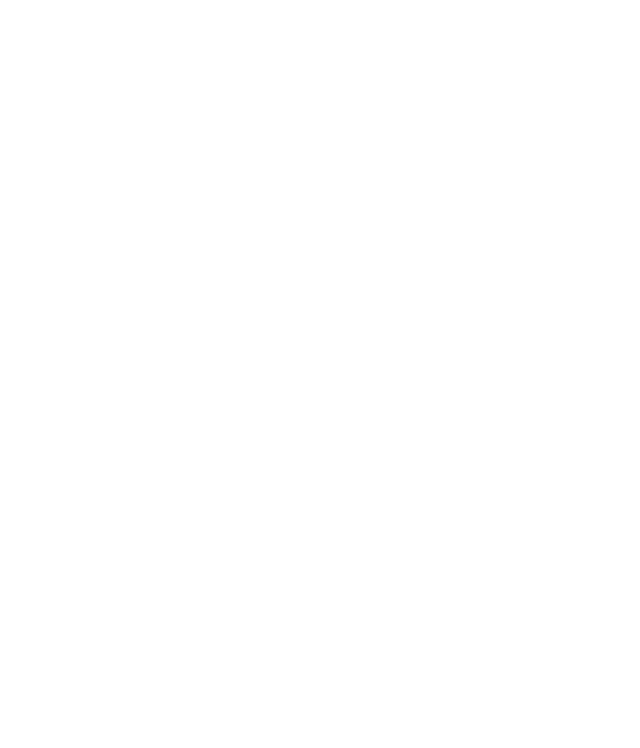
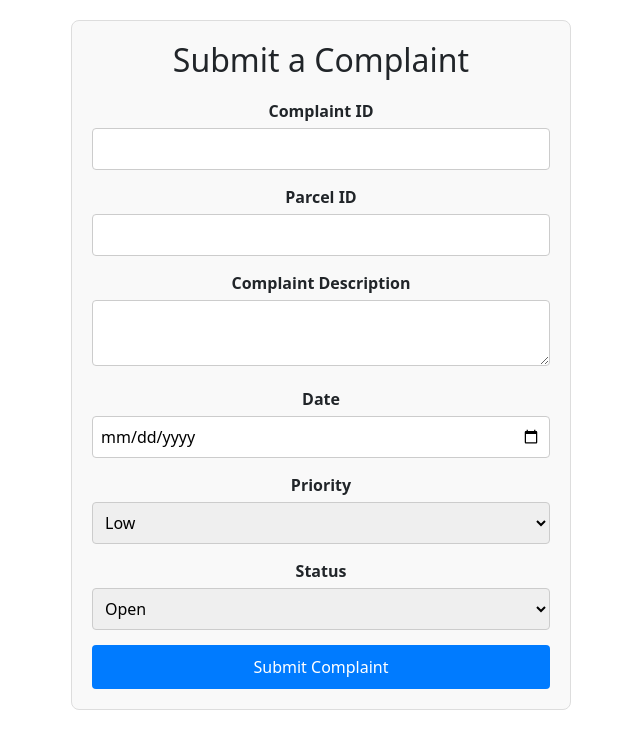
Before and after one commit to Chamalka1/Railtracer-FE, a React (Create React App) app: page /WhComplains in a window 1280 px wide. Before the commit this address had no page. Shown: the top 748 px of the page, without its empty margins (319-959 px from the left). Built offline with nearby package versions, Linux system fonts and the light colour scheme.

Commit message:
Warehouse features

```diff
--- a/src/App.js
+++ b/src/App.js
@@ -7,6 +7,7 @@
 import  Whparcelsort from './pages/Whparcelsort/Whparcelsort';
 import ReportGeneration from './pages/ReportsGeneration/ReportsGeneration';
 import ReportsGeneration from './pages/ReportsGeneration/ReportsGeneration';
+import WhComplains from './pages/WhComplains/WhComplains';
 
 
 function App() {
@@ -19,6 +20,7 @@
     <Route path='/WarehouseDashboard' element={<WarehouseDashboard/>} />
     <Route path='/Whparcelsort' element={<Whparcelsort/>} />
     <Route path='/ReportsGeneration' element={<ReportsGeneration/>} />
+    <Route path='/WhComplains' element={<WhComplains/>} />
 
 
 
--- a/src/pages/ReportsGeneration/ReportsGeneration.jsx
+++ b/src/pages/ReportsGeneration/ReportsGeneration.jsx
@@ -1,7 +1,7 @@
 import React from 'react';
 import './ReportsGeneration.css';
 
-const ReportPage = () => {
+const ReportsGeneration = () => {
   return (
     <div className="report-page">
       <h1>Parcel Sorting Report</h1>
@@ -14,9 +14,7 @@
           <input type="date" id="dateTo" name="to" />
         </div>
 
-        <div className="filter-item">
-          <button className="generate-btn">Generate Report</button>
-        </div>
+
       </div>
 
       {/* Report Table */}
@@ -65,12 +63,12 @@
       </div>
 
       {/* Action Buttons */}
-      <div className="actions">
-        <button className="export-btn">Export to PDF</button>
-        {/* More export buttons as needed */}
+      <div className="filter-item">
+          <button className="generate-btn">Generate Report</button>
+        </div>
       </div>
-    </div>
+
   );
 };
 
-export default ReportPage;
+export default ReportsGeneration;
--- /dev/null
+++ b/src/pages/WhComplains/WhComplains.css
@@ -0,0 +1,48 @@
+.complaint-form-container {
+    max-width: 500px;
+    margin: 20px auto;
+    padding: 20px;
+    border: 1px solid #ddd;
+    border-radius: 8px;
+    background-color: #f9f9f9;
+  }
+
+  .complaint-form-container h2 {
+    text-align: center;
+    margin-bottom: 20px;
+  }
+
+  .form-group {
+    margin-bottom: 15px;
+  }
+
+  .form-group label {
+    display: block;
+    font-weight: bold;
+  }
+
+  .form-group input,
+  .form-group textarea,
+  .form-group select {
+    width: 100%;
+    padding: 8px;
+    margin-top: 5px;
+    border: 1px solid #ccc;
+    border-radius: 4px;
+  }
+
+  .submit-btn {
+    display: block;
+    width: 100%;
+    padding: 10px;
+    background-color: #007bff;
+    color: white;
+    border: none;
+    border-radius: 4px;
+    font-size: 16px;
+    cursor: pointer;
+  }
+
+  .submit-btn:hover {
+    background-color: #0056b3;
+  }
--- /dev/null
+++ b/src/pages/WhComplains/WhComplains.jsx
@@ -0,0 +1,52 @@
+import React from "react";
+import './WhComplains.css';
+
+export const WhComplains = () => {
+    return(
+        <div className="complaint-form-container">
+      <h2>Submit a Complaint</h2>
+      <form>
+        <div className="form-group">
+          <label htmlFor="complaintID">Complaint ID</label>
+          <input type="text" id="complaintID" required />
+        </div>
+
+        <div className="form-group">
+          <label htmlFor="parcelID">Parcel ID</label>
+          <input type="text" id="parcelID" required />
+        </div>
+
+        <div className="form-group">
+          <label htmlFor="description">Complaint Description</label>
+          <textarea id="description" required />
+        </div>
+
+        <div className="form-group">
+          <label htmlFor="date">Date</label>
+          <input type="date" id="date" required />
+        </div>
+
+        <div className="form-group">
+          <label htmlFor="priority">Priority</label>
+          <select id="priority" required>
+            <option value="low">Low</option>
+            <option value="medium">Medium</option>
+            <option value="high">High</option>
+          </select>
+        </div>
+
+        <div className="form-group">
+          <label htmlFor="status">Status</label>
+          <select id="status" required>
+            <option value="open">Open</option>
+            <option value="closed">Closed</option>
+          </select>
+        </div>
+
+        <button type="submit" className="submit-btn">Submit Complaint</button>
+      </form>
+    </div>
+  );
+};
+
+export default WhComplains;
--- a/src/pages/Whparcelsort/Whparcelsort.jsx
+++ b/src/pages/Whparcelsort/Whparcelsort.jsx
@@ -16,6 +16,7 @@
             <th>Train Schedule</th>
             <th>Priority</th>
             <th>Parcel Status</th>
+            <th>Parcel Size</th>
             <th>Actions</th>
           </tr>
         </thead>
@@ -49,6 +50,14 @@
             </td>
 
             <td>
+              <select className="form-select">
+                <option value="Small">Small</option>
+                <option value="Medium">Medium</option>
+                <option value="Large">Large</option>
+              </select>
+            </td>
+
+            <td>
               <button className="btn btn-success">Save</button>
             </td>
             <td>
```
